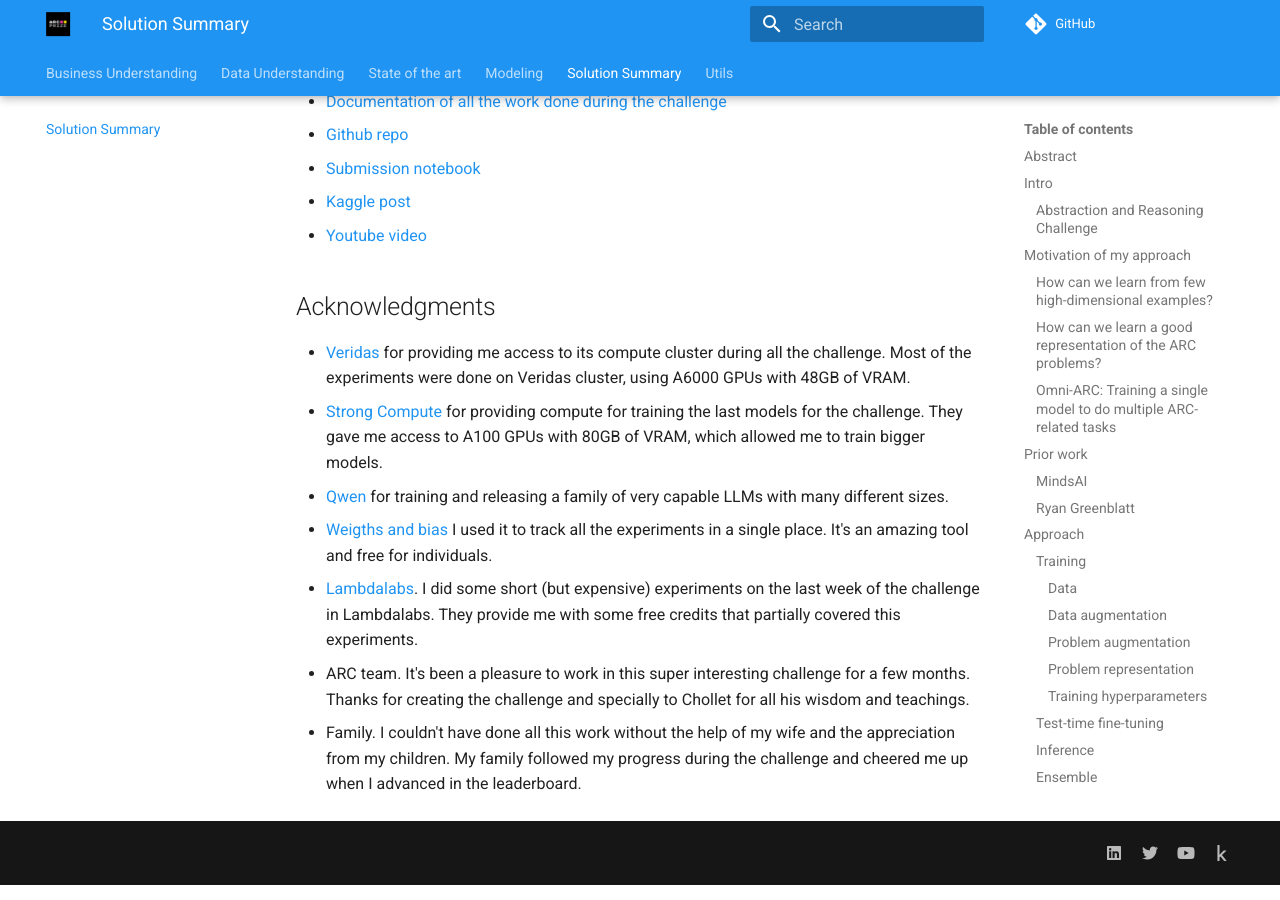
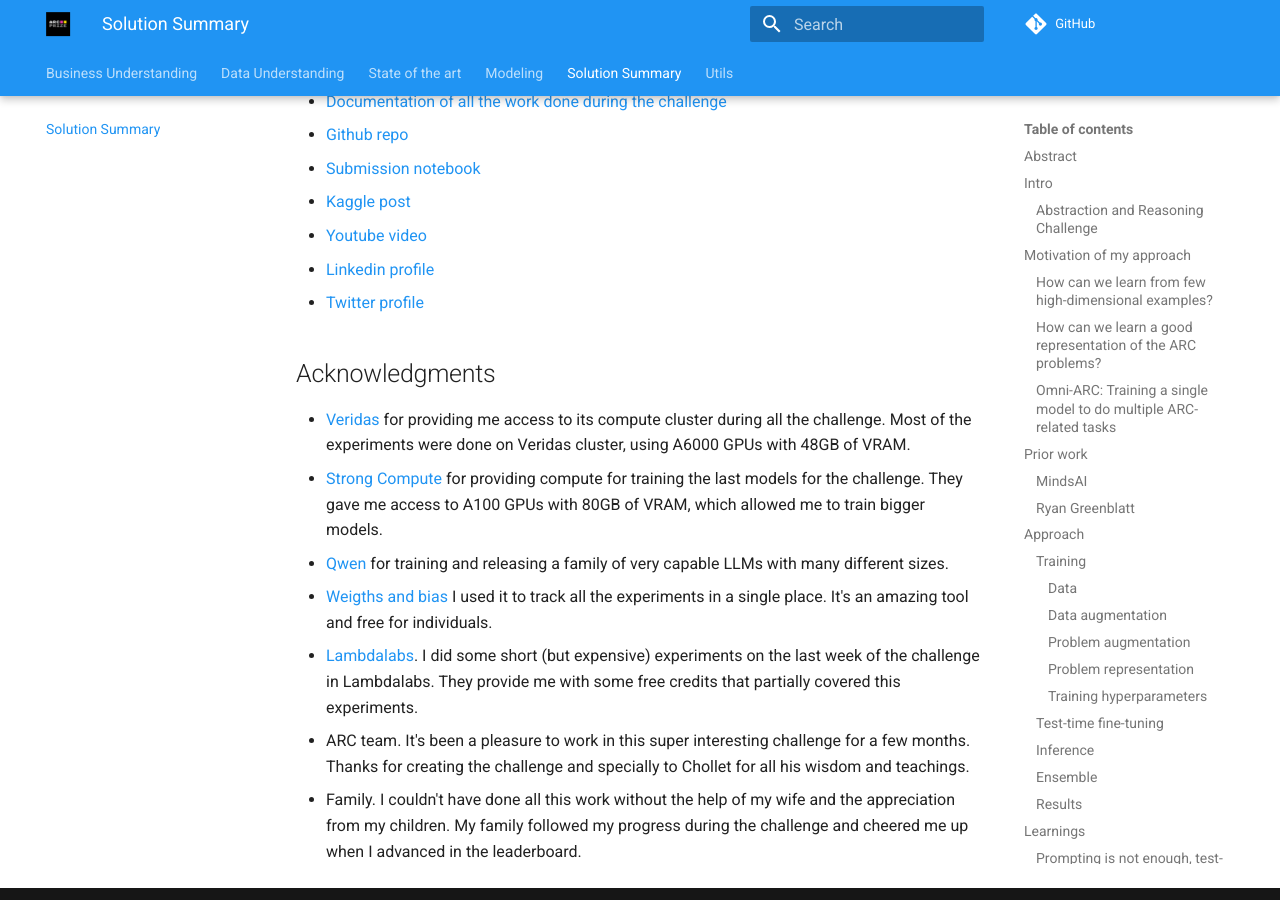
Before and after one commit to zhengjunyao-work/arc24, an MkDocs documentation site: the page built from docs/05_Solution_Summary.md, in a window 1280 px wide and 900 px high, scrolled down 12828 px. Built offline with MkDocs 1.6.1 and Material for MkDocs 9.7.7, drawn with Linux system fonts in a browser that asks for light colours; comment, search, counter and statistics services are not loaded.

Commit message:
added links to social profiles

```diff
--- a/docs/05_Solution_Summary.md
+++ b/docs/05_Solution_Summary.md
@@ -442,6 +442,8 @@
 - [Submission notebook](https://www.kaggle.com/code/ironbar/single-task-test-time-fine-tuning-for-arc24?scriptVersionId=199282752)
 - [Kaggle post]()
 - [Youtube video]()
+- [Linkedin profile](https://www.linkedin.com/in/guillermobarbadillo/)
+- [Twitter profile](https://x.com/guille_bar)
 
 ## Acknowledgments
 
```
